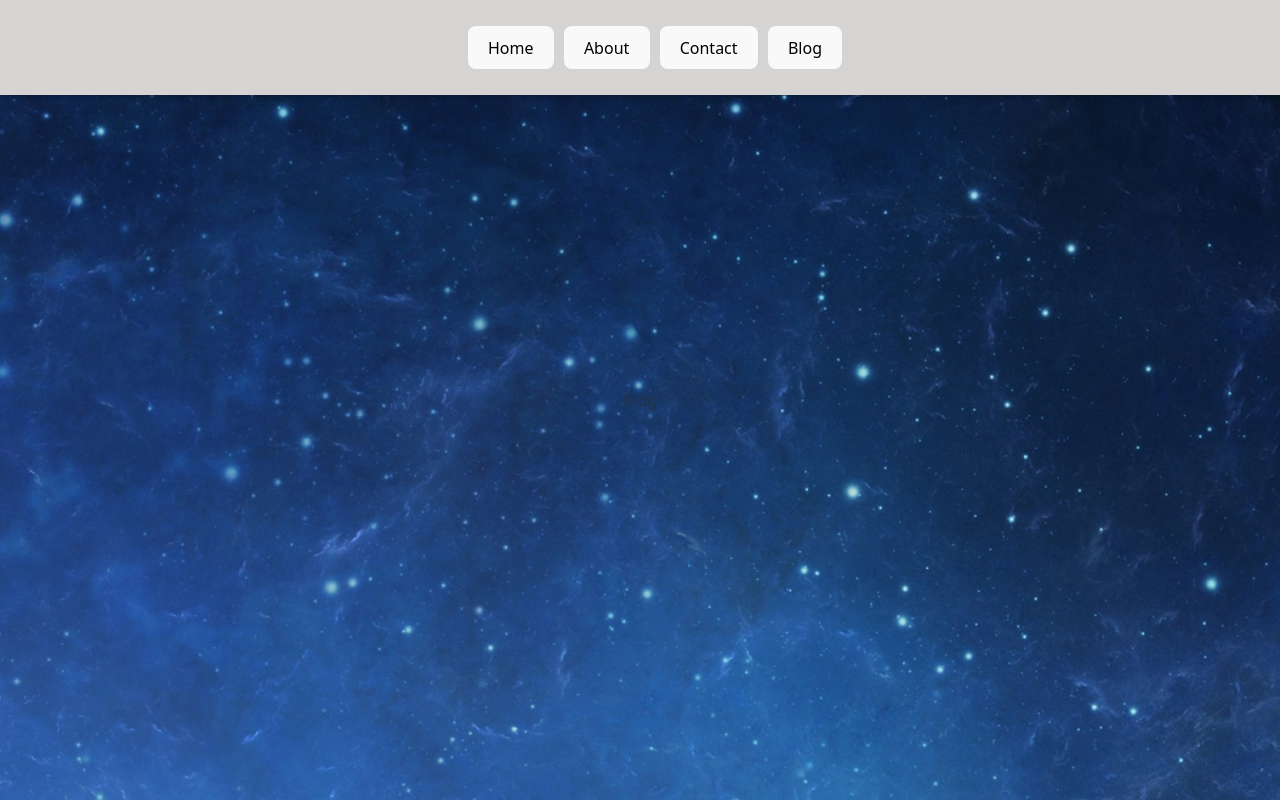
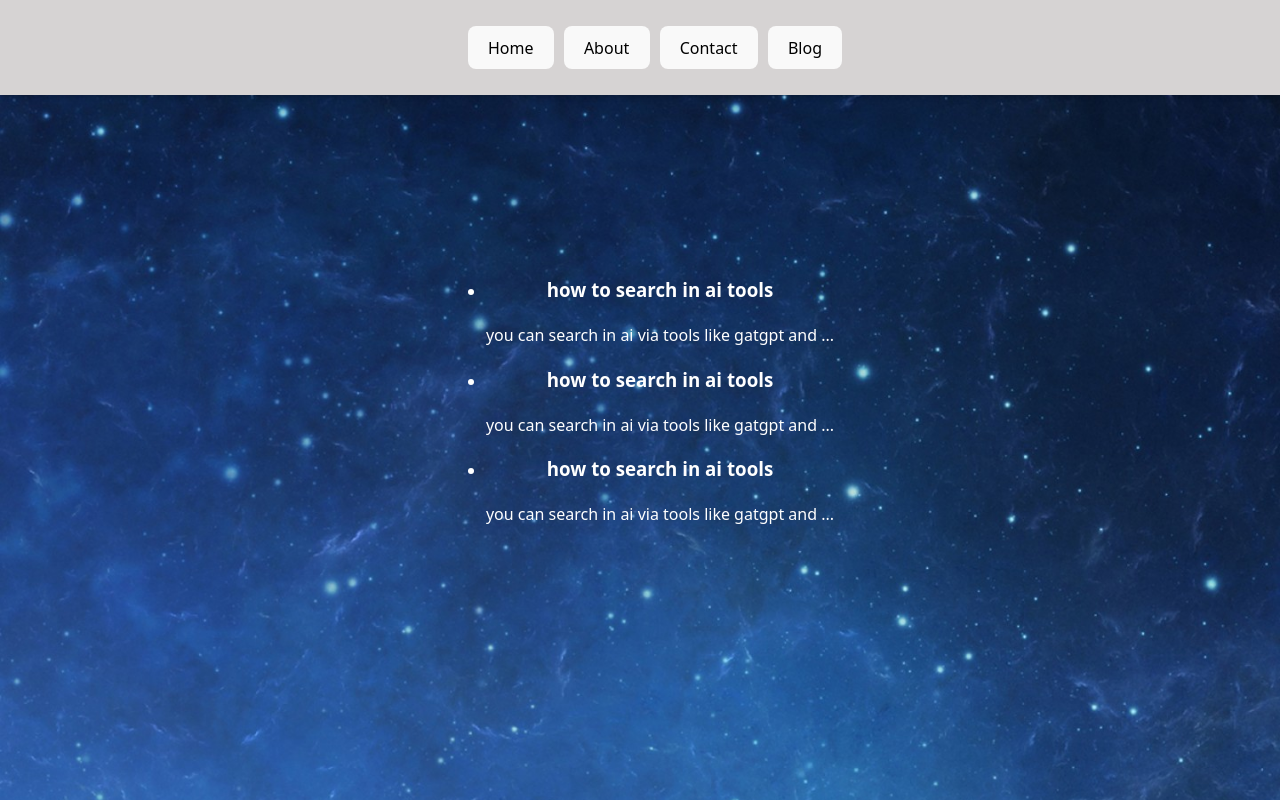
Before and after one commit to AminSBU/react-full-course, a React (Vite) app in the folder 16_Create_new_component_class/create_new_component_class/: page /blog in a window 1280 px wide. Built offline with nearby package versions, Linux system fonts and the light colour scheme.

Commit message:
post contents in  Blog page

```diff
--- /dev/null
+++ b/16_Create_new_component_class/create_new_component_class/src/Blog.css
@@ -0,0 +1,4 @@
+.post-contents
+{
+    color: white;
+}
--- a/16_Create_new_component_class/create_new_component_class/src/Blog.jsx
+++ b/16_Create_new_component_class/create_new_component_class/src/Blog.jsx
@@ -1,7 +1,18 @@
 import React from "react";
+import POSTS from './POSTS.json'
+import './Blog.css'
 
 const Blog = () => (
-    <div>Blog</div>
-)
+    <div className="post-contents">
+        <ul>
+            {POSTS.map((post) => (
+                <li key={post.id}>
+                <h3>{post.title}</h3>
+                <p>{post.contents}</p>
+                </li>
+            ))}
+        </ul>
+    </div>
+);
 
 export default Blog;
--- /dev/null
+++ b/16_Create_new_component_class/create_new_component_class/src/POSTS.json
@@ -0,0 +1,22 @@
+[
+    {
+        "id": "1",
+        "title" : "how to search in ai tools",
+        "image" : "ss",
+        "contents": "you can search in ai via tools like gatgpt and ..."
+    },
+
+    {
+        "id": "2",
+        "title" : "how to search in ai tools",
+        "image" : "ss",
+        "contents": "you can search in ai via tools like gatgpt and ..."
+    },
+
+    {
+        "id": "3",
+        "title" : "how to search in ai tools",
+        "image" : "ss",
+        "contents": "you can search in ai via tools like gatgpt and ..."
+    }
+]
```
Also changed, not shown: 16_Create_new_component_class/create_new_component_class/src/post.json (deleted, +0 -22 lines).
